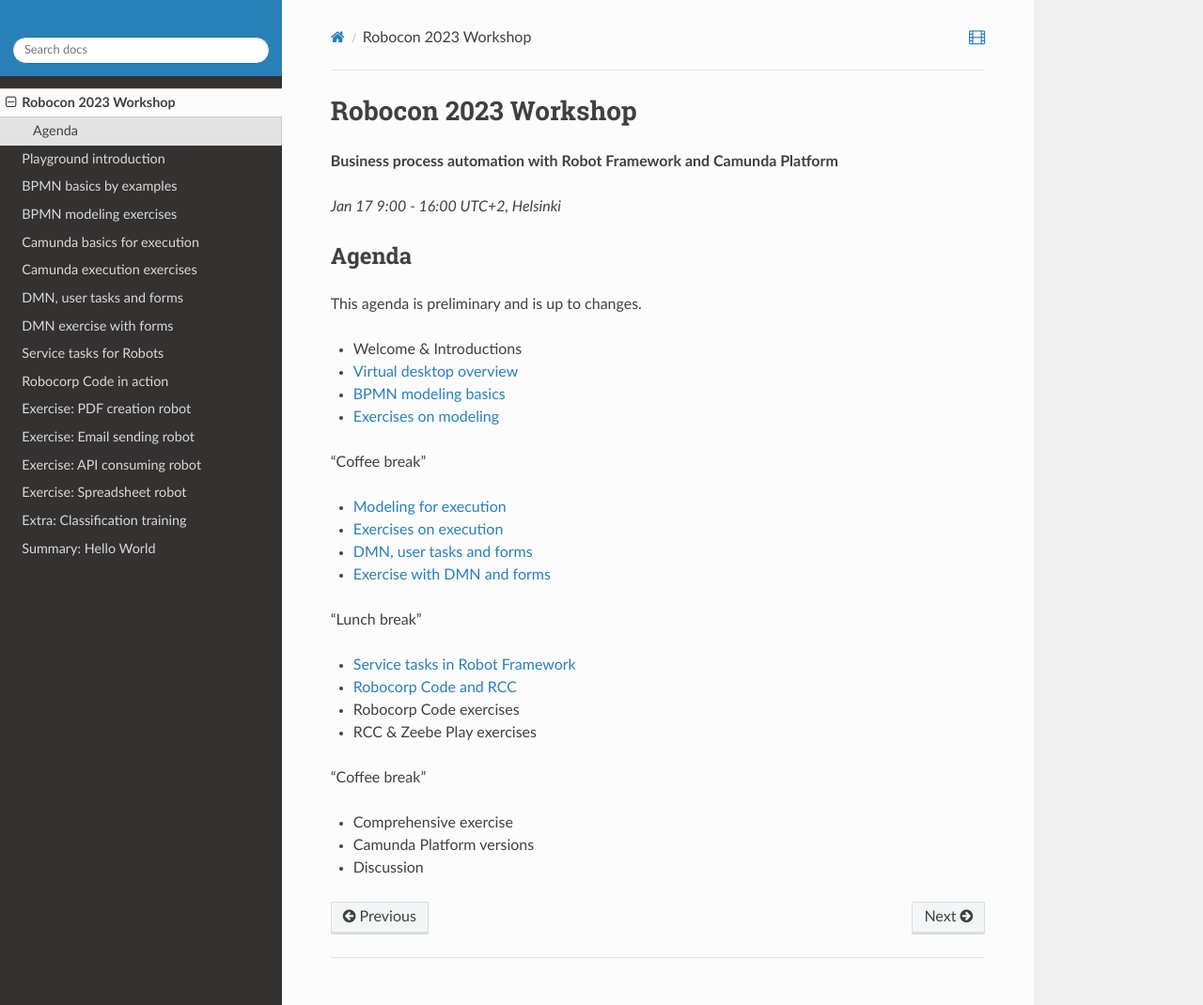
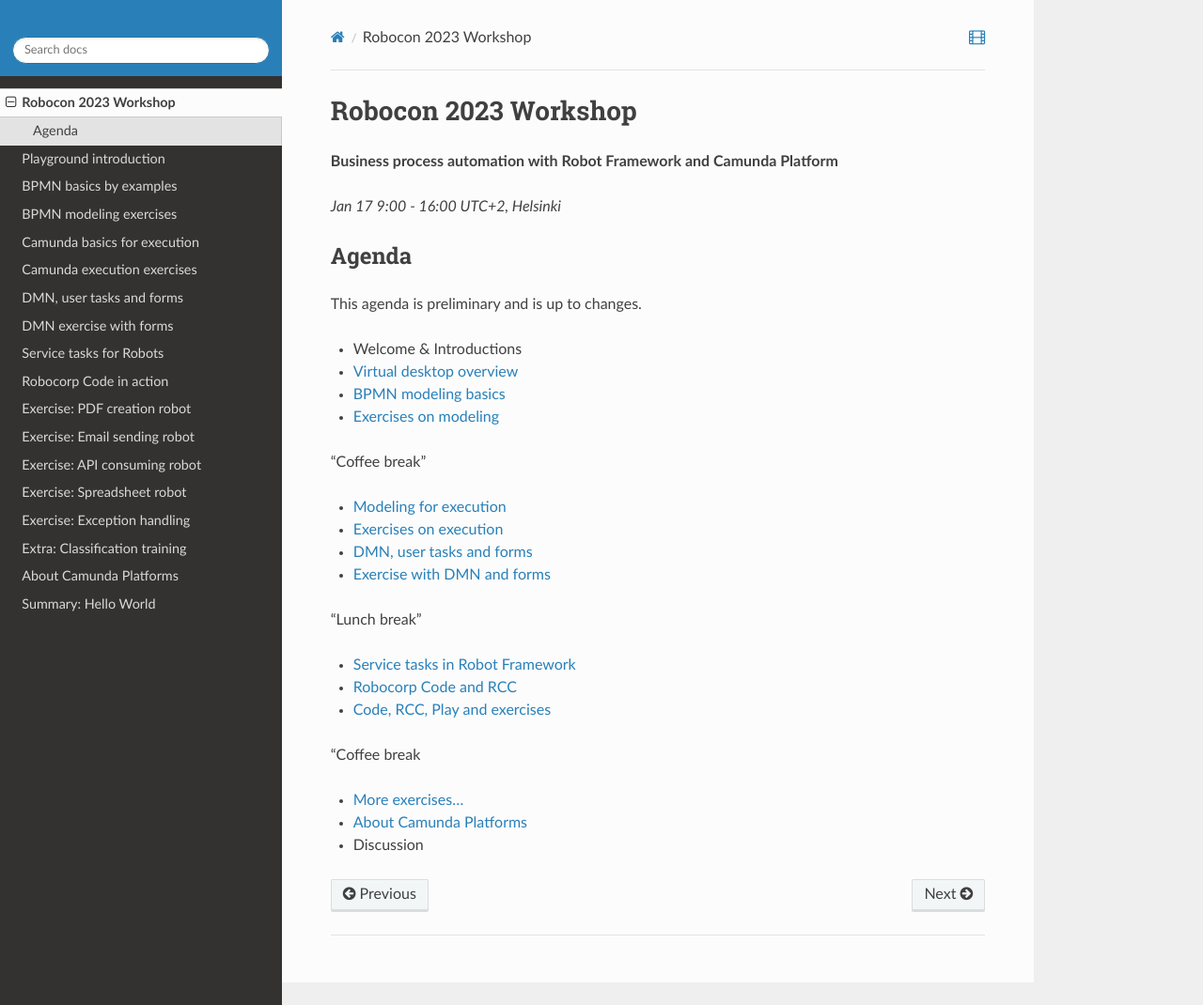
Before and after one commit to datakurre/automation-playground, a Sphinx documentation site: the page built from docs/workshop/index.md, in a window 1280 px wide and 1070 px high. Shown: the whole window at 94% size. Built offline with Sphinx 7.4.7 and the Read the Docs theme 2.0.0, drawn with Linux system fonts in a browser that asks for light colours; a script that is not in the unit is left out.

Commit message:
docs: Update exercises

```diff
--- /dev/null
+++ b/docs/final/participant-info.json
@@ -0,0 +1,4 @@
+{
+  "name": "",
+  "email": "john.doe@example.com"
+}
--- a/docs/workshop/index.md
+++ b/docs/workshop/index.md
@@ -24,11 +24,10 @@
 
 * [Service tasks in Robot Framework](../workitems.md)
 * [Robocorp Code and RCC](../code/index.md)
-* Robocorp Code exercises
-* RCC & Zeebe Play exercises
+* [Code, RCC, Play and exercises](../pdf/index.md)
 
-"Coffee break"
+"Coffee break
 
-* Comprehensive exercise
-* Camunda Platform versions
+* [More exercises...](../mockoon/index.md)
+* [About Camunda Platforms](../platforms.md)
 * Discussion
```
Also changed, not shown: docs/final/index.md (added, +14 -0 lines), docs/index.md (+2 -1 lines), docs/platforms.md (added, +39 -0 lines), docs/final/create-certificate.svg (added), 3 other files.
